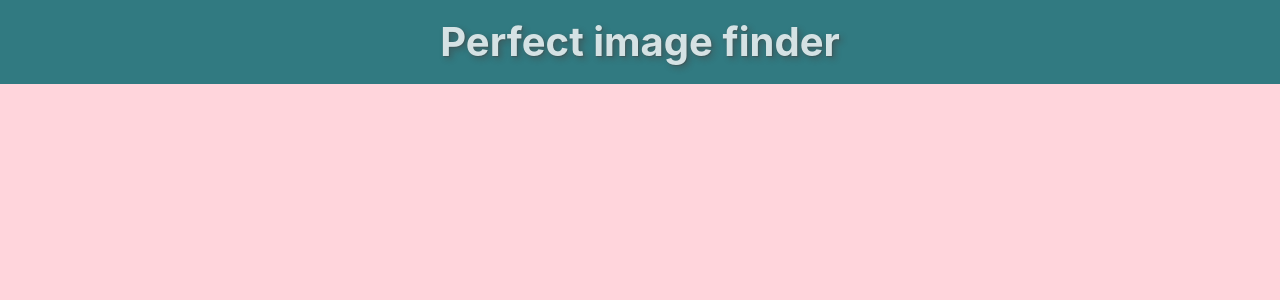
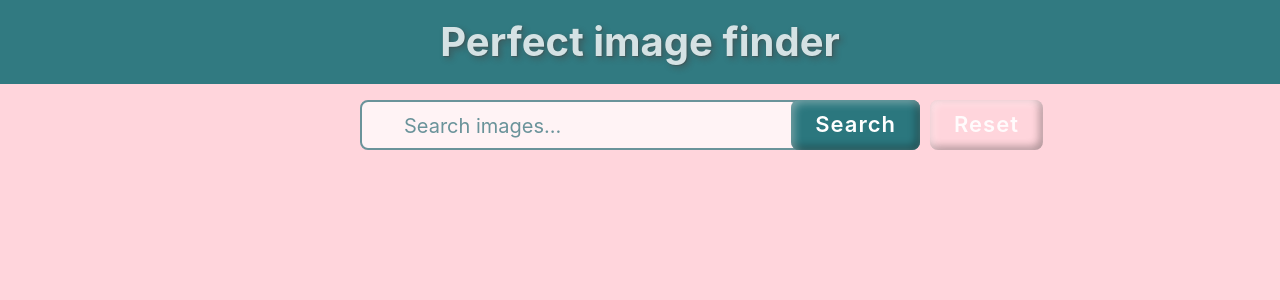
Before and after one commit to Olena-Horobets/goit-react-hw-04-hooks-images, a React (Create React App) app: page / in a window 1280 px wide. Shown: the top 300 px of the page. Built offline with nearby package versions, Linux system fonts and the light colour scheme.

Commit message:
search from added

```diff
--- a/src/App.js
+++ b/src/App.js
@@ -1,9 +1,11 @@
 import { Header } from './Header/Header';
+import { SearchForm } from './SearchForm/SearchForm';
 
 function App() {
   return (
     <div className="App">
       <Header />
+      <SearchForm />
     </div>
   );
 }
--- a/OLD_SRC/sass/_search-form.scss
+++ b/src/SearchForm/SearchForm.css
@@ -11,7 +11,7 @@
   width: 100%;
   height: 50px;
   border-radius: 8px;
-  border: 2px solid $primary-dark-color;
+  border: 2px solid var(--primary-dark-color);
   padding: 10px 42px;
   font-size: 22px;
   opacity: 0.7;
@@ -22,7 +22,7 @@
 }
 
 .search-form__input::placeholder {
-  color: $primary-dark-color;
+  color: var(--primary-dark-color);
   font-size: 20px;
   font-weight: 400;
 }
@@ -37,7 +37,7 @@
   height: 36px;
   z-index: 1;
 
-  background-image: url(../images//png/find.png);
+  /* background-image: url(../images//png/find.png); */
   background-position: center;
   background-repeat: no-repeat;
   background-size: contain;
@@ -46,7 +46,7 @@
 .search-form__input:focus {
   opacity: 0.9;
   outline: none;
-  box-shadow: $obj-shadow;
+  box-shadow: var(--obj-shadow);
 }
 
 .search-form__btn {
--- /dev/null
+++ b/src/SearchForm/SearchForm.js
@@ -0,0 +1,31 @@
+import 'SearchForm/SearchForm.css';
+import { Component } from 'react';
+
+class SearchForm extends Component {
+  render() {
+    return (
+      <form class="search-form" id="search-form">
+        <input
+          class="search-form__input"
+          type="text"
+          name="query"
+          autocomplete="off"
+          placeholder="Search images..."
+        />
+        <button class="btn search-form__btn" type="submit">
+          Search
+        </button>
+        <button
+          class="btn search-form__btn"
+          type="button"
+          data-action="reset"
+          disabled
+        >
+          Reset
+        </button>
+      </form>
+    );
+  }
+}
+
+export { SearchForm };
```
Also changed, not shown: 1 other file (tests, documents, lock files or other folders).
